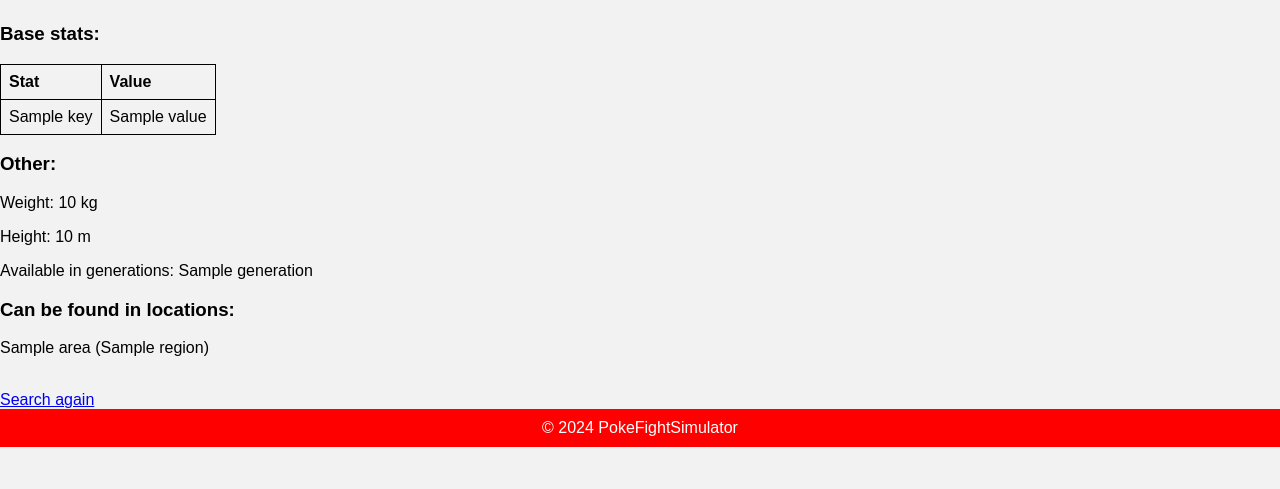
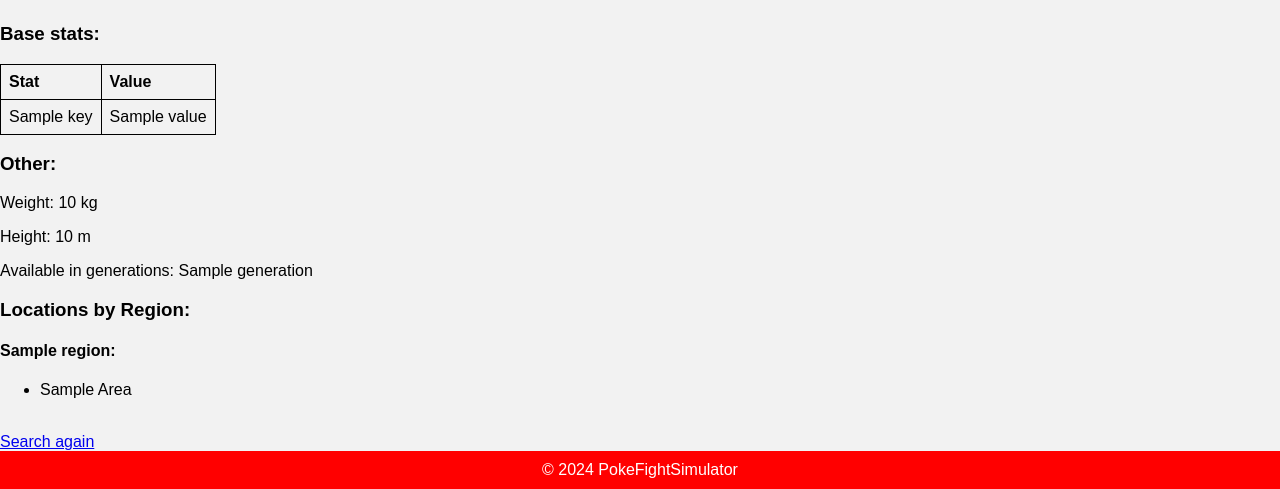
Before and after one commit to LAMaglan/PokeFightSimulartor, a FastAPI app: template templates/pokemon_details.html in a window 1280 px wide. Shown: the part 941-1430 px from the top of the page. Before the commit the page ends 1388 px from the top, so only its background shows below. Run offline with FastAPI, Linux system fonts and the light colour scheme; the template is opened without the code that fills it: most values are stand-ins (such as "Sample title", 1, 10 or a date in 2020).

Commit message:
group areas by region

```diff
--- a/templates/pokemon_details.html
+++ b/templates/pokemon_details.html
@@ -76,12 +76,16 @@
 <p>Weight: {{ weight }} kg</p>
 <p>Height: {{ height }} m</p>
 <p>Available in generations: {{ generations | join(', ') }}</p>
-<h3>Can be found in locations:</h3>
-<p>
-  {% for location in locations %}
-    {{ location.area }} ({{ location.region }}){% if not loop.last %}, {% endif %}
-  {% endfor %}
-</p>
+<h3>Locations by Region:</h3>
+{% for region, areas in locations.items() %}
+    <h4>{{ region | capitalize }}:</h4>
+    <ul>
+    {% for area in areas %}
+        <!-- List each area, with underscores replaced by spaces, and in title case -->
+        <li>{{ area | replace('_', ' ') | title }}</li>
+    {% endfor %}
+    </ul>
+{% endfor %}
 <br>
 <a href="/">Search again</a>
 {% endblock %}
--- a/utils.py
+++ b/utils.py
@@ -5,7 +5,7 @@ import random
 import csv
 from logging_config import get_logger
 import httpx
-
+from collections import defaultdict
 
 # __name__ will set logger name as the file name: 'utils'
 logger = get_logger(__name__)
@@ -174,6 +174,22 @@ async def get_location_area_encounters(location_encounter: dict) -> list:
                 status_code=response.status_code, detail="Encounter for pokemon not found"
             )
 
+def locations_within_regions(locations: list) -> defaultdict:
+    """
+    Created a nested dict collecting each area that belong together
+    in a region. The input is a list of dicts, where each dict contains
+    area and region
+    """
+    nested_locations = defaultdict(list)
+    for location in locations:
+        nested_locations[location["region"]].append(location["area"])
+
+    # Remove possible duplicates by converting to a set and back to a list if required
+    for region in nested_locations:
+        nested_locations[region] = list(set(nested_locations[region]))
+
+    return nested_locations
+
 async def get_location_areas(location_encounter: list) -> list:
     location_areas = await get_location_area_encounters(location_encounter)
     async with httpx.AsyncClient() as client:
@@ -235,7 +251,7 @@ async def get_pokemon(pokemon_name: str):
             generations = get_generations(pokemon_data["sprites"]["versions"])
             locations = await get_locations(pokemon_data["location_area_encounters"])
 
-            return pokemon, sprites, cry, weight, height, generations, locations
+            return pokemon, sprites, cry, weight, height, generations, locations_within_regions(locations)
         else:
             raise HTTPException(
                 status_code=response.status_code, detail="Pokemon not found"
```
